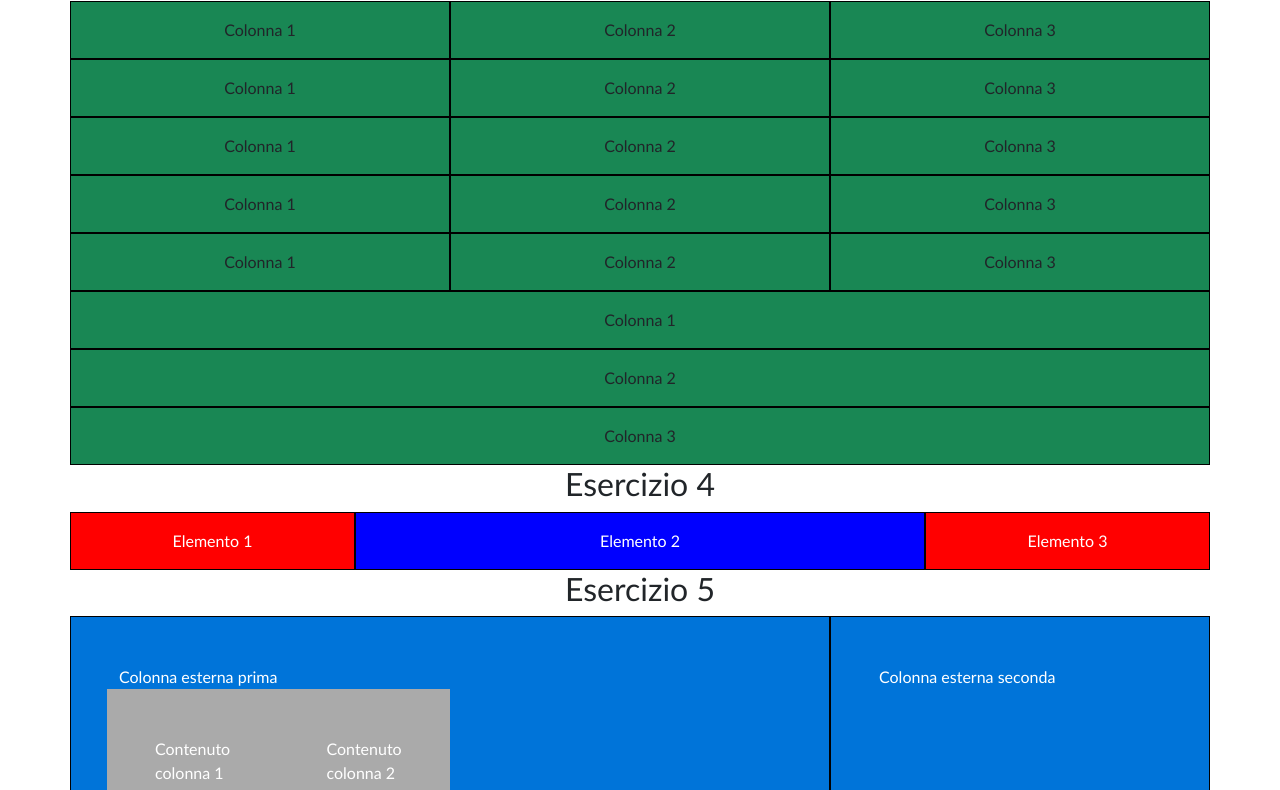
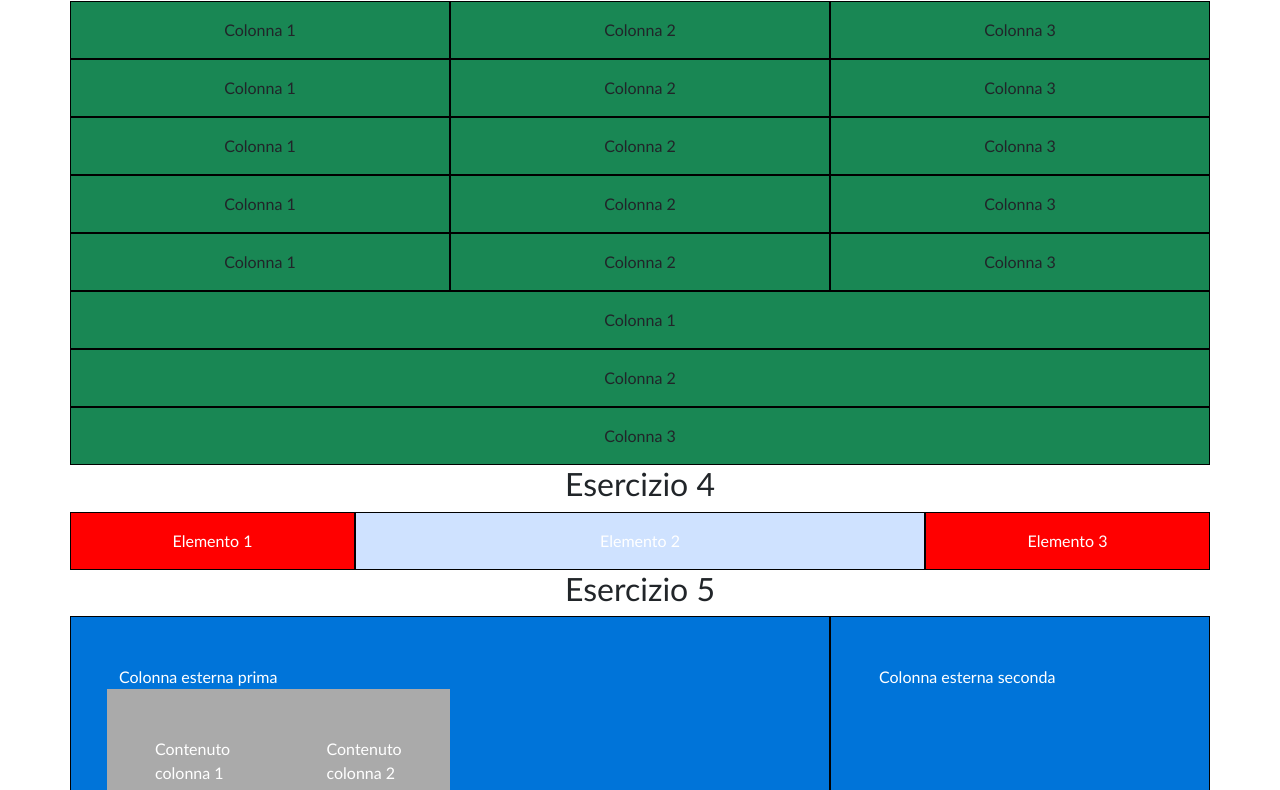
Before and after one commit to AliceAlfaioli/W6-D1, a plain HTML site: page index.html in a window 1280 px wide. Shown: the part 310-1100 px from the top of the page. Drawn offline with nearby package versions, Linux system fonts and the light colour scheme.

Commit message:
fifth commit

```diff
--- a/index.html
+++ b/index.html
@@ -83,7 +83,7 @@
         <!-- Colonna laterale sinistra -->
         <div class="col-md-3 p-3 my-column text-center">Elemento 1</div>
         <!-- Colonna centrale diversa -->
-        <div class="col-md-6 p-3 my-column text-center" style="background-color: blue">Elemento 2</div>
+        <div class="col-md-6 p-3 my-column text-center bg-primary-subtle">Elemento 2</div>
         <!-- Colonna laterale destra -->
         <div class="col-md-3 p-3 my-column text-center">Elemento 3</div>
       </div>
```
